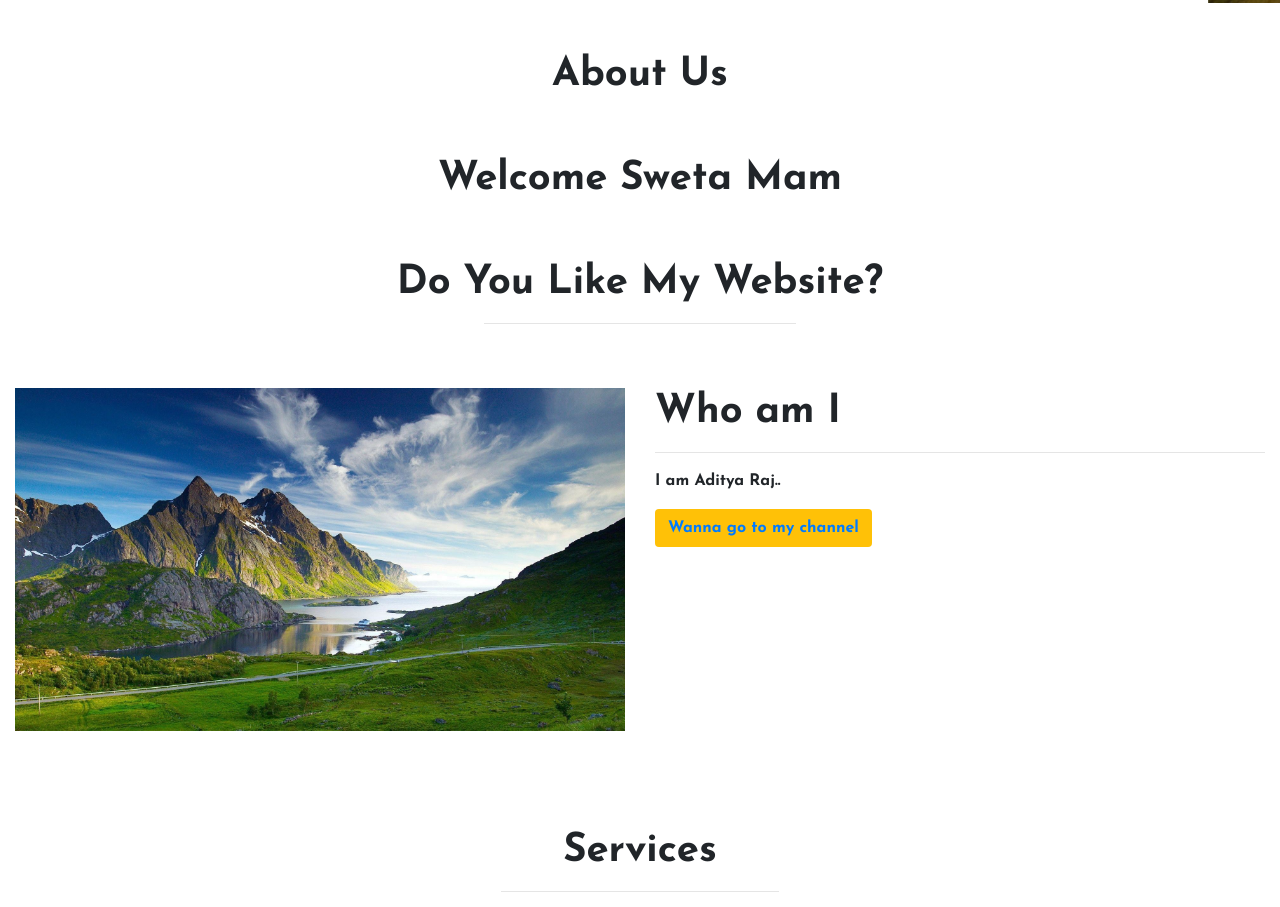
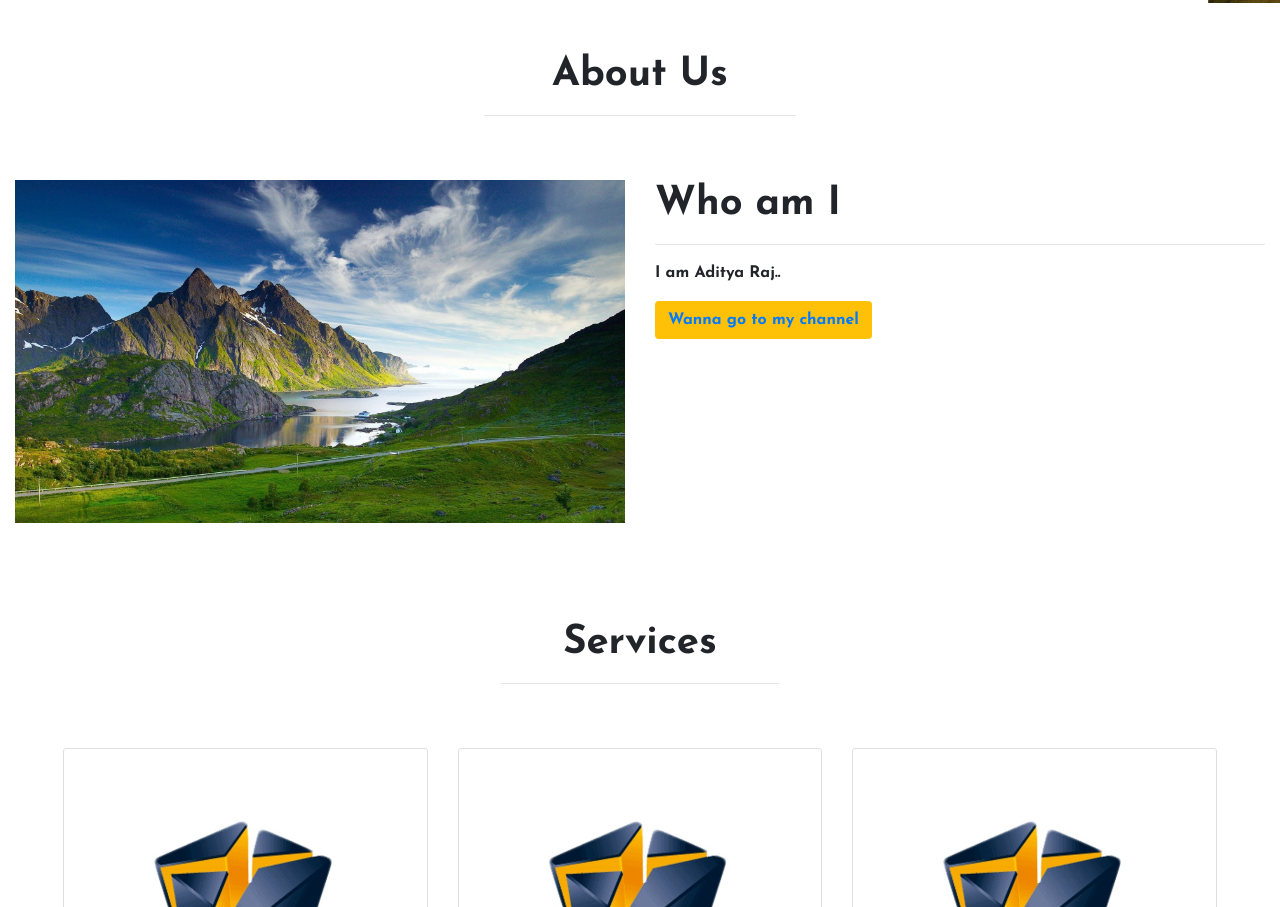
Before and after one commit to Mrittech/Aditya, a plain HTML site: page index.html in a window 1280 px wide. Shown: the part 920-1827 px from the top of the page. Drawn offline with nearby package versions, Linux system fonts and the light colour scheme.

Commit message:
Update index.html

```diff
--- a/index.html
+++ b/index.html
@@ -87,8 +87,7 @@
 
   <div class="container-fluid">
     <h1 class="text-center text-capitalize pt-5">about us</h1>
-	  <h1 class="text-center text-capitalize pt-5">Welcome Sweta Mam</h1>
-	  <h1 class="text-center text-capitalize pt-5"> Do you like my website? </h1>
+
     <hr class="w-25 mx-auto pt-5">
 
     <div class="row mb-5">
@@ -172,7 +171,5 @@
   <script src="https://ajax.googleapis.com/ajax/libs/jquery/3.5.1/jquery.min.js"></script>
   <script src="https://cdnjs.cloudflare.com/ajax/libs/popper.js/1.16.0/umd/popper.min.js"></script>
   <script src="https://maxcdn.bootstrapcdn.com/bootstrap/4.5.0/js/bootstrap.min.js"></script>
-
-<script >alert("hello Sweta mam");</script>
 </body>
 </html>
```
